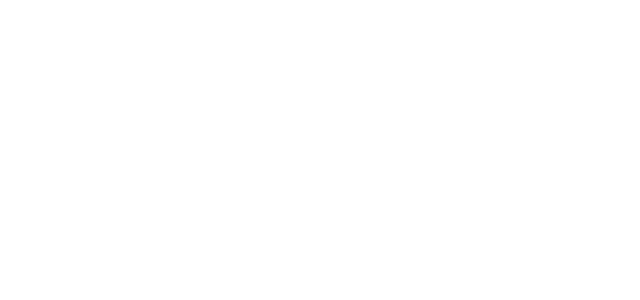
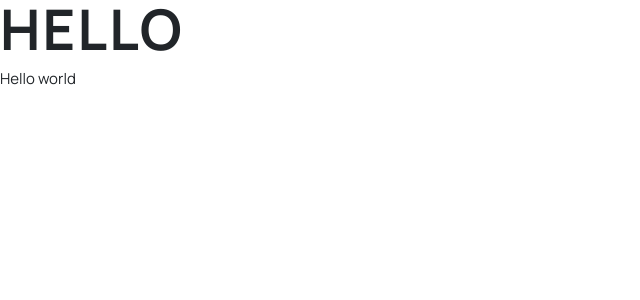
Before and after one commit to Odusami/adiophile-e-commerce, a Next.js app: page / in a window 1280 px wide. Shown: the top 300 px of the page, without its empty margins (0-640 px from the left). Built offline with nearby package versions, Linux system fonts and the light colour scheme.

Commit message:
style: Added font and color variables

```diff
--- a/package.json
+++ b/package.json
@@ -9,6 +9,7 @@
     "lint": "eslint"
   },
   "dependencies": {
+    "@popperjs/core": "^2.11.8",
     "bootstrap": "^5.3.8",
     "convex": "^1.28.0",
     "next": "^16.0.1",
--- a/src/app/globals.scss
+++ b/src/app/globals.scss
@@ -2,3 +2,8 @@
 @import '../styles/abstracts/variables';
 @import '../styles/abstracts/mixins';
 @import '../styles/base/typography'
+
+// Hide Next.js dev indicator
+// #__next-build-watcher {
+//   display: none !important;
+// }
--- a/src/app/layout.js
+++ b/src/app/layout.js
@@ -1,25 +1,11 @@
-import { Geist, Geist_Mono } from "next/font/google";
 import "./globals.scss";
 
-const geistSans = Geist({
-  variable: "--font-geist-sans",
-  subsets: ["latin"],
-});
 
-const geistMono = Geist_Mono({
-  variable: "--font-geist-mono",
-  subsets: ["latin"],
-});
-
-export const metadata = {
-  title: "Create Next App",
-  description: "Generated by create next app",
-};
 
 export default function RootLayout({ children }) {
   return (
     <html lang="en">
-      <body className={`${geistSans.variable} ${geistMono.variable}`}>
+      <body>
         {children}
       </body>
     </html>
--- a/src/app/page.js
+++ b/src/app/page.js
@@ -2,7 +2,8 @@
 export default function Home() {
   return (
     <div>
-
+      <h1>Hello</h1>
+      <p>Hello world</p>
     </div>
   );
 }
--- a/src/styles/abstracts/_variables.scss
+++ b/src/styles/abstracts/_variables.scss
@@ -0,0 +1,13 @@
+/*Fonts*/
+$font-primary: "Manrope", sans-serif;
+
+/*Colors*/
+$color-primary: #000000;
+$color-primary-100: #101010;
+
+$color-secondary: #ffffff;
+$color-secondary-100: #fafafa;
+$color-secondary-200: #f1f1f1;
+
+$color-tertiary: #d87d4a;
+$color-tertiary-100: #fbaf85;
--- a/src/styles/base/_typography.scss
+++ b/src/styles/base/_typography.scss
@@ -0,0 +1,54 @@
+@import url("https://fonts.googleapis.com/css2?family=Manrope:wght@200..800&display=swap");
+body {
+  font-family: $font-primary;
+  font-weight: 700;
+  font-size: 13px;
+  line-height: 25px;
+}
+h1,
+h2,
+h3,
+h4,
+h5,
+h6 {
+  font-family: $font-primary;
+  text-transform: uppercase;
+  font-weight: 700;
+}
+
+h1 {
+  font-size: 56px;
+  letter-spacing: 2px;
+  line-height: 58px;
+}
+h2 {
+  font-size: 40px;
+  letter-spacing: 1.43px;
+  line-height: 44px;
+}
+h3 {
+  font-size: 32px;
+  letter-spacing: 1.14px;
+  line-height: 36px;
+}
+h4 {
+  font-size: 28px;
+  letter-spacing: 1.14px;
+  line-height: 100%;
+}
+h5 {
+  font-size: 24px;
+  letter-spacing: 1.71px;
+  line-height: 100%;
+}
+h6 {
+  font-size: 18px;
+  letter-spacing: 1.29px;
+  line-height: 100%;
+}
+p {
+  font-size: 15px;
+  font-weight: 400;
+  letter-spacing: 0px;
+  line-height: 25px;
+}
```
Also changed, not shown: 1 other file (tests, documents, lock files or other folders).
